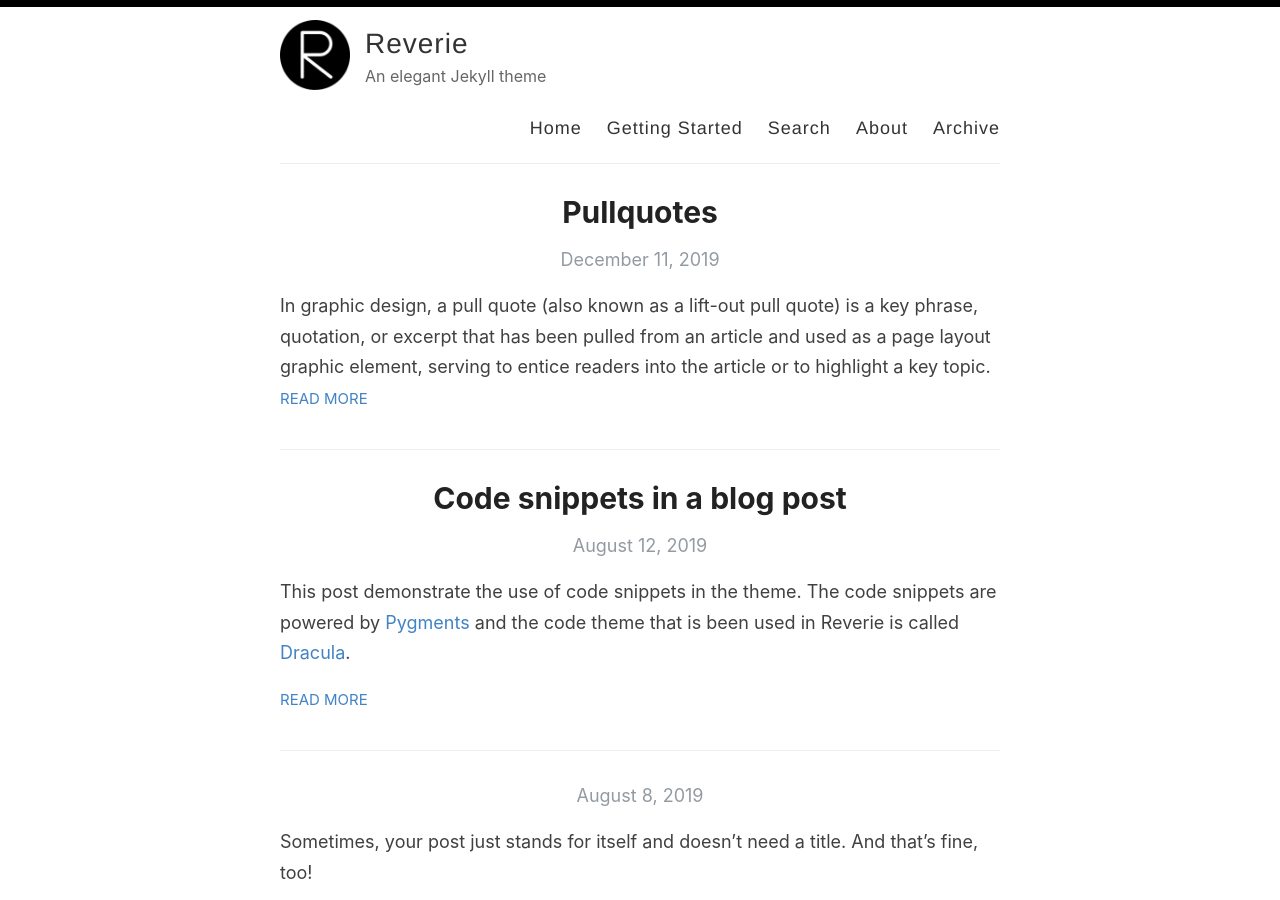
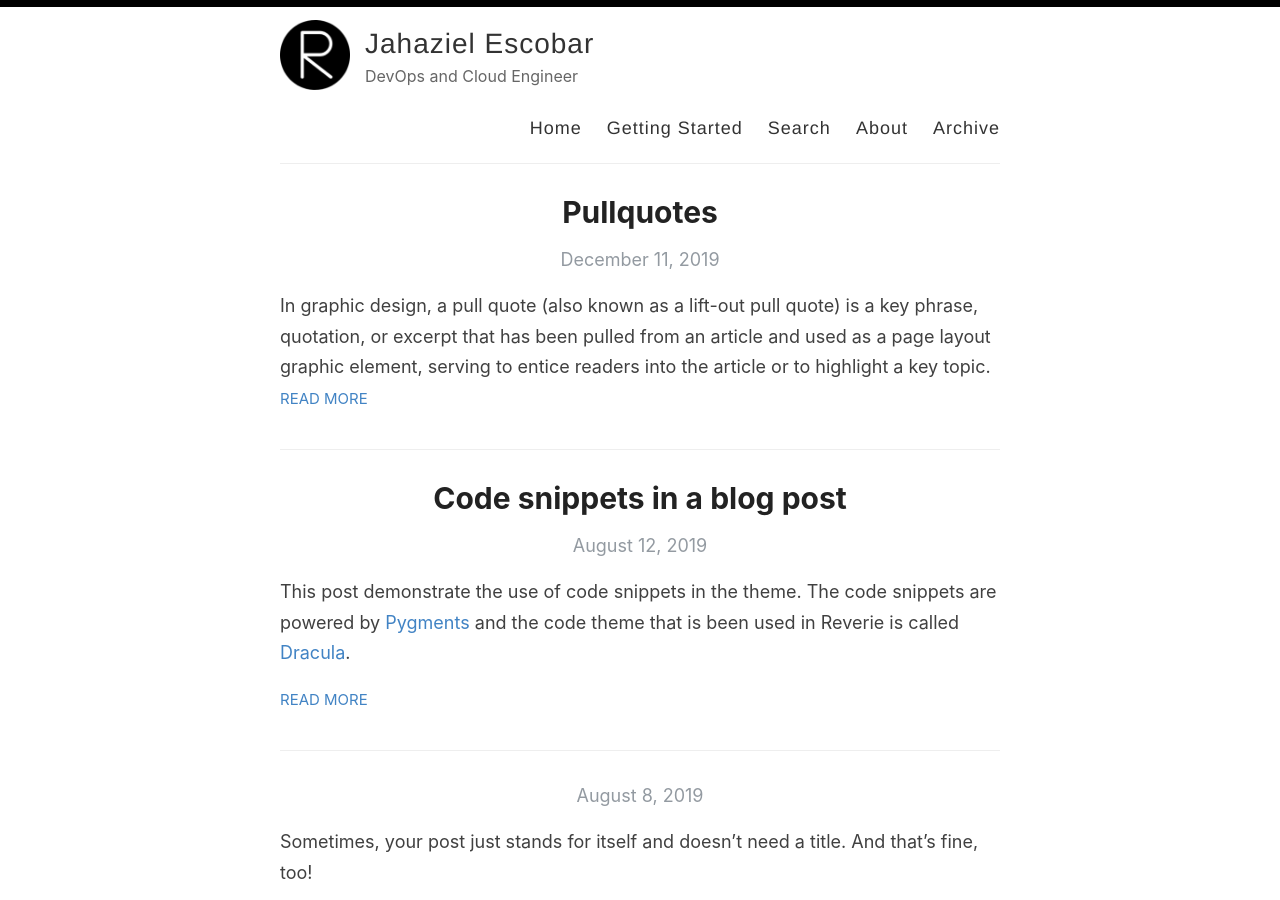
Before and after one commit to osmio7/blog, a Jekyll site: the page built from index.html, in a window 1280 px wide and 900 px high. Built offline with Jekyll 4.4.1, drawn with Linux system fonts in a browser that asks for light colours; the list of posts is cut into pages by our own code.

Commit message:
Change user data

```diff
--- a/_config.yml
+++ b/_config.yml
@@ -3,13 +3,13 @@
 #
 
 # Name of your site (displayed in the header)
-name: Reverie
+name: Jahaziel Escobar
 
 # Name of the author
-author: Amit Merchant
+author: Jahaziel Escobar
 
 # Short bio or description (displayed in the header)
-description: An elegant Jekyll theme
+description: DevOps and Cloud Engineer
 
 # URL of your avatar or profile pic (you could use your GitHub profile pic)
 avatar: /images/reverie.png
```
